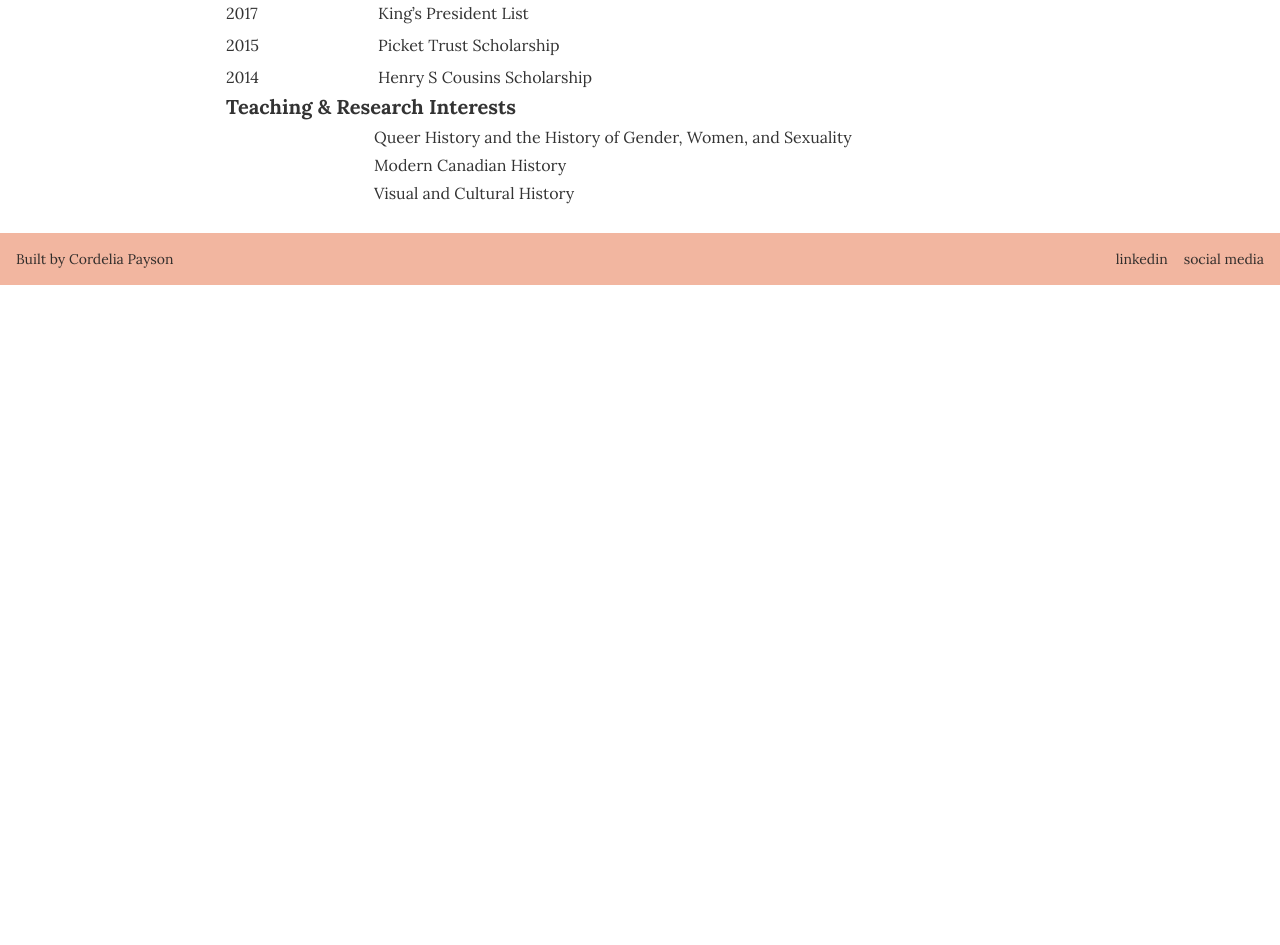
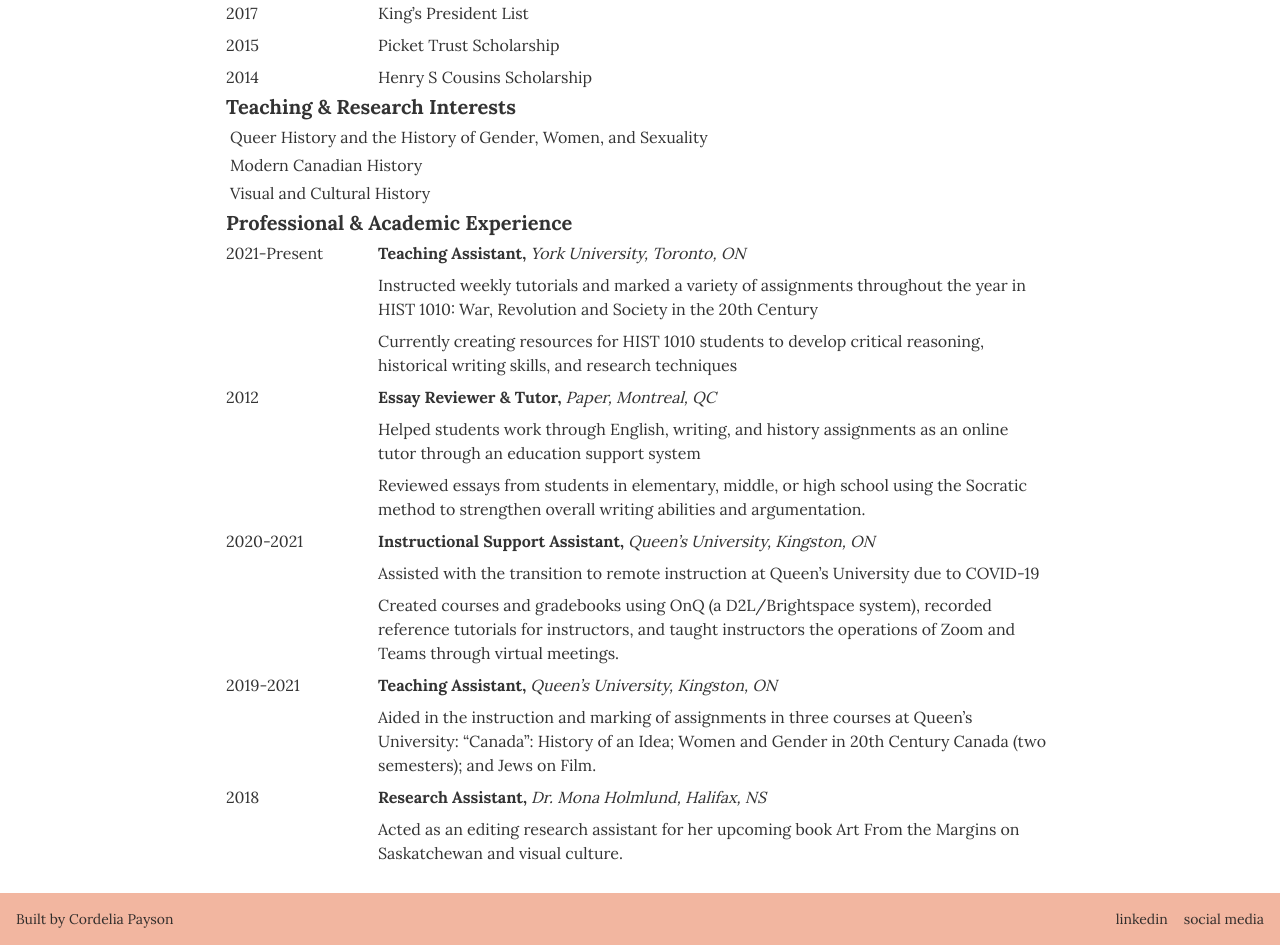
Before and after one commit to cordelia-payson/jw-site, a Next.js app: page /cv in a window 1280 px wide. Shown: the part 860-1805 px from the top of the page. Before the commit the page ends 1145 px from the top, so only its background shows below. Built offline with nearby package versions, Linux system fonts and the light colour scheme.

Commit message:
add professional section

```diff
--- a/components/cv/info.js
+++ b/components/cv/info.js
@@ -20,6 +20,42 @@
   bullets: ['Minor in Contemporary Studies', 'Certificate in Art History and Visual Culture', 'Honours Thesis Title: “Where There’s Smoke, There’s Fire: Iconic Photography and Historical Memory of the Berlin Wall”'],
 };
 
+// awards
 export const awards = [['2023', 'York Graduate Award'], ['2022', 'York Graduate Award'], ['2021', 'Women’s Canadian Historical Society of Toronto Graduate Scholarship'], ['2021', 'York Graduate Award'], ['2020', 'Queen’s Graduate Award'], ['2019', 'Queen’s Graduate Award'], ['2018', 'First Class Honours (BAH)'], ['2017', 'King’s President List'], ['2015', 'Picket Trust Scholarship'], ['2014', 'Henry S Cousins Scholarship']];
 
+// interests
 export const interests = ['Queer History and the History of Gender, Women, and Sexuality', 'Modern Canadian History', 'Visual and Cultural History'];
+
+// professional experience
+export const professional = [
+  {
+    year: '2021-Present',
+    bold: 'Teaching Assistant, ',
+    italic: 'York University, Toronto, ON',
+    bullets: ['Instructed weekly tutorials and marked a variety of assignments throughout the year in HIST 1010: War, Revolution and Society in the 20th Century', 'Currently creating resources for HIST 1010 students to develop critical reasoning, historical writing skills, and research techniques'],
+  },
+  {
+    year: '2012',
+    bold: 'Essay Reviewer & Tutor, ',
+    italic: 'Paper, Montreal, QC',
+    bullets: ['Helped students work through English, writing, and history assignments as an online tutor through an education support system', 'Reviewed essays from students in elementary, middle, or high school using the Socratic method to strengthen overall writing abilities and argumentation.'],
+  },
+  {
+    year: '2020-2021',
+    bold: 'Instructional Support Assistant, ',
+    italic: 'Queen’s University, Kingston, ON',
+    bullets: ['Assisted with the transition to remote instruction at Queen’s University due to COVID-19', 'Created courses and gradebooks using OnQ (a D2L/Brightspace system), recorded reference tutorials for instructors, and taught instructors the operations of Zoom and Teams through virtual meetings.'],
+  },
+  {
+    year: '2019-2021',
+    bold: 'Teaching Assistant, ',
+    italic: 'Queen’s University, Kingston, ON',
+    bullets: ['Aided in the instruction and marking of assignments in three courses at Queen’s University: “Canada”: History of an Idea; Women and Gender in 20th Century Canada (two semesters); and Jews on Film.'],
+  },
+  {
+    year: '2018',
+    bold: 'Research Assistant, ',
+    italic: 'Dr. Mona Holmlund, Halifax, NS',
+    bullets: ['Acted as an editing research assistant for her upcoming book Art From the Margins on Saskatchewan and visual culture.'],
+  },
+];
--- a/components/cv/sections/interests.js
+++ b/components/cv/sections/interests.js
@@ -4,9 +4,9 @@
 
 function Interests() {
   return (
-    <div className="flex flex-col ml-0">
+    <div className="flex flex-col">
       <Title title="Teaching & Research Interests" />
-      <div className="ml-36">
+      <div className="">
         {interests.map((interest) => <Bullet bullet={interest} />)}
       </div>
 
--- /dev/null
+++ b/components/cv/sections/professional.js
@@ -0,0 +1,26 @@
+import Title from '../title.js';
+import Year from '../year.js';
+import Subtitle from '../subtitle.js';
+import Bullet from '../bullet.js';
+import { professional } from '../info.js';
+
+function Professional() {
+  return (
+    <div className="flex flex-col ml-0">
+      <Title title="Professional & Academic Experience" />
+      <div className="flex flex-col">
+        {professional.map((job) => (
+          <div className="flex flex-row">
+            <Year year={job.year} />
+            <div className="flex flex-col">
+              <Subtitle bold={job.bold} italic={job.italic} />
+              {job.bullets.map((bullet) => <Bullet bullet={bullet} />)}
+            </div>
+          </div>
+        ))}
+      </div>
+    </div>
+  );
+}
+
+export default Professional;
--- a/pages/cv.js
+++ b/pages/cv.js
@@ -3,6 +3,7 @@
 import Education from '../components/cv/sections/education.js';
 import Awards from '../components/cv/sections/awards.js';
 import Interests from '../components/cv/sections/interests.js';
+import Professional from '../components/cv/sections/professional.js';
 
 function CV() {
   return (
@@ -16,6 +17,7 @@
             <Education />
             <Awards />
             <Interests />
+            <Professional />
           </div>
         </div>
       </div>
```
